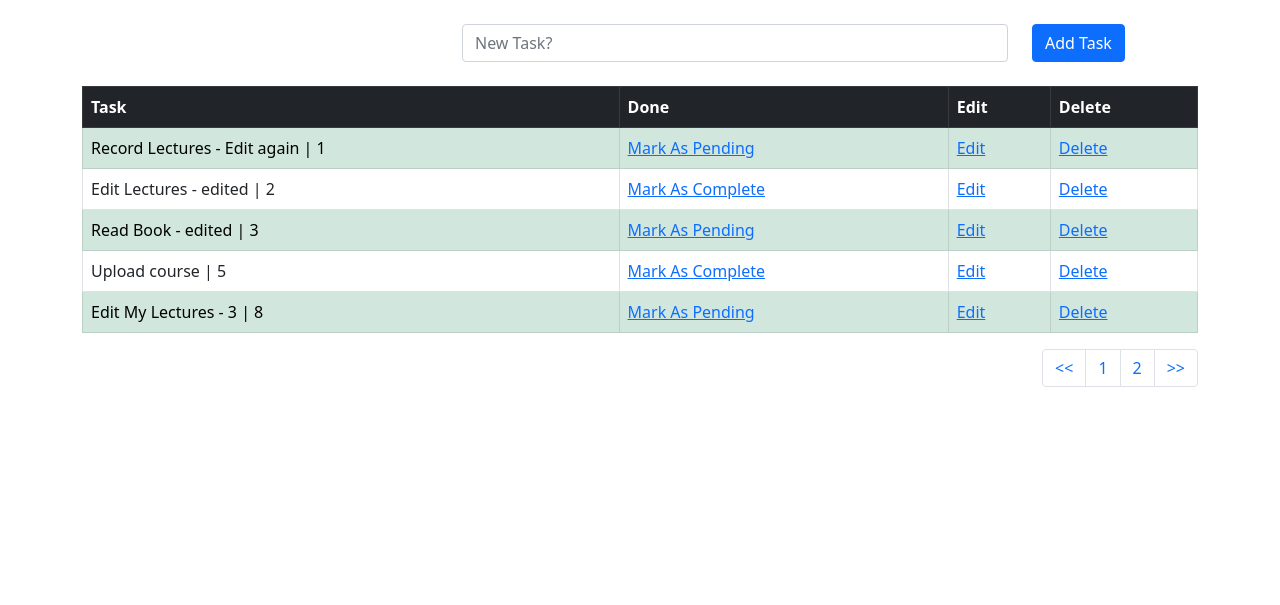
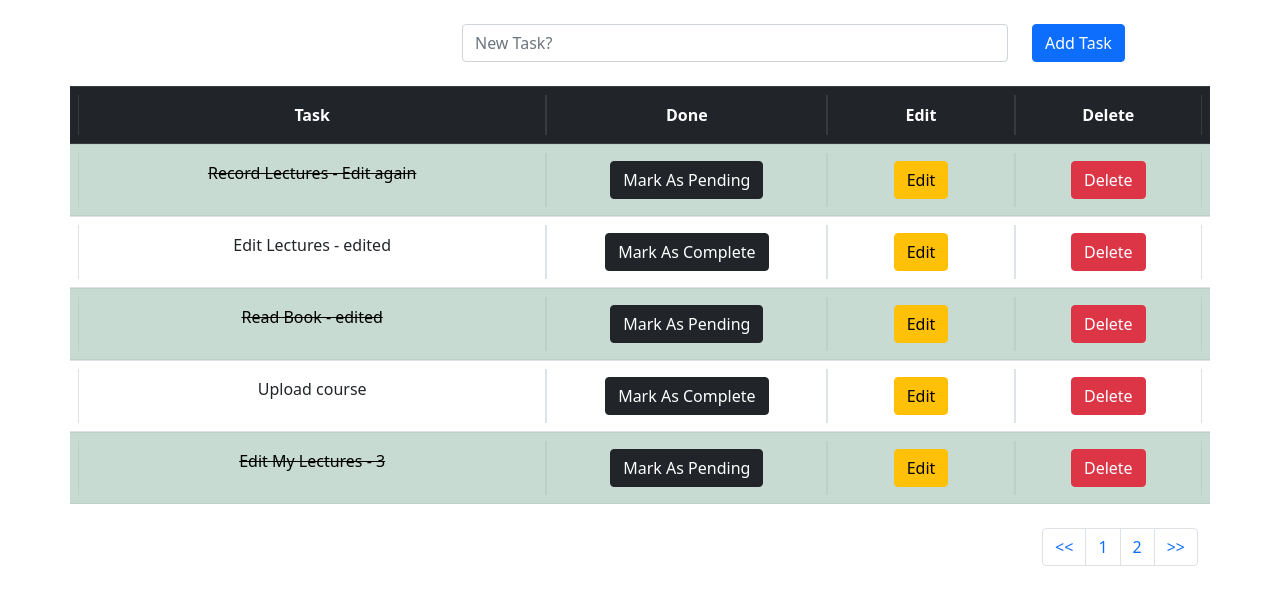
Before and after one commit to Robotmcgregor/taskmate, a Django app: page /todolist/ in a window 1280 px wide. Shown: the part 76-681 px from the top of the page. Run offline with Django 4.2, Linux system fonts and the light colour scheme; data comes from the database, SQL or seed files in the repository.

Commit message:
table format

```diff
--- a/todolist_app/templates/todolist.html
+++ b/todolist_app/templates/todolist.html
@@ -36,44 +36,45 @@
     </form>
 
     <br>
-    <table class="table table-bordered">
+<!-- Table -->
+
+<div class='table mb-4'>
+    <table class="table table-hover table-striped table-bordered text-center">
         <thead class="table-dark">
-          <tr>
-            <th scope="col">Task</th>
-            <th scope="col">Done</th>
-            <th scope="col">Edit</th>
-            <th scope="col">Delete</th>
+            <!-- Table headers are outside of the loop -->
+            <tr class="row">
+                <th class ="col-5">Task</th>
+                <th class ="col-3">Done</th>
+                <th class ="col-2">Edit</th>
+                <th class ="col-2">Delete</th>
             </tr>
         </thead>
         <tbody>
+            <!-- Foor loop through the database items -->
             {% if all_tasks %}
-            {% comment %} Loop through the models taskList models querry {% endcomment %}
             {% for obj in all_tasks %}
-            {% comment %} If object is true {% endcomment %}
             {% if obj.done %}
-
-                    <tr class="table-success">
-                        <td>{{obj.task}} | {{obj.id}}</th>
-                        <td><a href="{% url 'pending_task' obj.id %}">Mark As Pending</a></td>
-                        <td><a href="{% url 'edit_task' obj.id %}">Edit</a></td>
-                        <td><a href="{% url 'delete_task' obj.id %}">Delete</a></td>
-
+            <tr class="table-success row">
+                <td class ="col-5"><del>{{ obj.task }}</del></td>
+                <td class ="col-3"><a href="{% url 'pending_task' obj.id %}"><button type="button" class="btn btn-dark">Mark As Pending</button></a></td>
+                <td class ="col-2"><a href="{% url 'edit_task' obj.id %}"><button type="button" class="btn btn-warning">Edit</button></a></td>
+                <td class ="col-2"><a href="{% url 'delete_task' obj.id %}"><button type="button" class="btn btn-danger">Delete</button></a></td>
             </tr>
-
             {% else %}
-
-                    <tr>
-                        <td>{{obj.task}} | {{obj.id}} </th>
-                        <td><a href="{% url 'complete_task' obj.id %}">Mark As Complete</a></td>
-                        <td><a href="{% url 'edit_task' obj.id %}">Edit</a></td>
-                        <td><a href="{% url 'delete_task' obj.id %}">Delete</a></td>
-
+            <tr class="table-fail row">
+                <td class ="col-5">{{ obj.task }}</td>
+                <td class ="col-3"><a href="{% url 'complete_task' obj.id %}"><button type="button" class="btn btn-dark">Mark As Complete</button></a></td>
+                <td class ="col-2"><a href="{% url 'edit_task' obj.id %}"><button type="button" class="btn btn-warning">Edit</button></a></td>
+                <td class ="col-2"><a href="{% url 'delete_task' obj.id %}"><button type="button" class="btn btn-danger">Delete</button></a></td>
             </tr>
             {% endif %}
             {% endfor %}
             {% endif %}
         </tbody>
     </table>
+
+
+</div>
 
     {% comment %} <nav aria-label="Page navigation example">
         <ul class="pagination justify-content-end">
```
Lines whose indentation alone changed are shown as unchanged.
